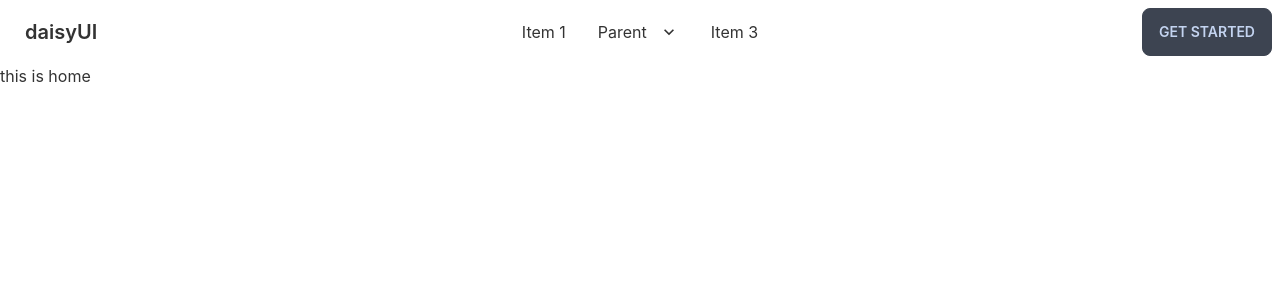
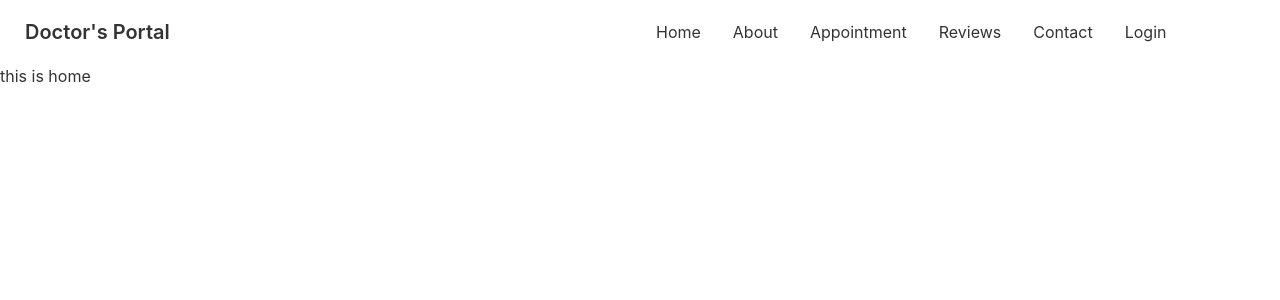
Before and after one commit to laizuakram1/doctors-portal-client, a React (Create React App) app: page / in a window 1280 px wide. Shown: the top 300 px of the page. Built offline with nearby package versions, Linux system fonts and the light colour scheme.

Commit message:
update navbar

```diff
--- a/src/pages/Shared/Navbar/Navbar.js
+++ b/src/pages/Shared/Navbar/Navbar.js
@@ -1,7 +1,18 @@
 import React from 'react';
+import { Link } from 'react-router-dom';
 
 const Navbar = () => {
+  const menuItems = <>
+    <li><Link to='/'>Home</Link></li>
+    <li><Link to='/about'>About</Link></li>
+    <li><Link to='/appointment'>Appointment</Link></li>
+    <li><Link to='/reviews'>Reviews</Link></li>
+    <li><Link to='/contact'>Contact</Link></li>
+    <li><Link to='/login'>Login</Link></li>
+
+  </>
   return (
+    <div>
       <div class="navbar bg-base-100">
         <div class="navbar-start">
           <div class="dropdown">
@@ -9,40 +20,20 @@
               <svg xmlns="http://www.w3.org/2000/svg" class="h-5 w-5" fill="none" viewBox="0 0 24 24" stroke="currentColor"><path stroke-linecap="round" stroke-linejoin="round" stroke-width="2" d="M4 6h16M4 12h8m-8 6h16" /></svg>
             </label>
             <ul tabindex="0" class="menu menu-compact dropdown-content mt-3 p-2 shadow bg-base-100 rounded-box w-52">
-                        <li><a>Item 1</a></li>
-                        <li tabindex="0">
-                            <a class="justify-between">
-                                Parent
-                                <svg class="fill-current" xmlns="http://www.w3.org/2000/svg" width="24" height="24" viewBox="0 0 24 24"><path d="M8.59,16.58L13.17,12L8.59,7.41L10,6L16,12L10,18L8.59,16.58Z" /></svg>
-                            </a>
-                            <ul class="p-2">
-                                <li><a>Submenu 1</a></li>
-                                <li><a>Submenu 2</a></li>
-                            </ul>
-                        </li>
-                        <li><a>Item 3</a></li>
+
+            {menuItems}
+
             </ul>
           </div>
-                <a class="btn btn-ghost normal-case text-xl">daisyUI</a>
+          <a class="btn btn-ghost normal-case text-xl">Doctor's Portal</a>
         </div>
         <div class="navbar-center hidden lg:flex">
           <ul class="menu menu-horizontal p-0">
-                    <li><a>Item 1</a></li>
-                    <li tabindex="0">
-                        <a>
-                            Parent
-                            <svg class="fill-current" xmlns="http://www.w3.org/2000/svg" width="20" height="20" viewBox="0 0 24 24"><path d="M7.41,8.58L12,13.17L16.59,8.58L18,10L12,16L6,10L7.41,8.58Z" /></svg>
-                        </a>
-                        <ul class="p-2">
-                            <li><a>Submenu 1</a></li>
-                            <li><a>Submenu 2</a></li>
-                        </ul>
-                    </li>
-                    <li><a>Item 3</a></li>
+
+           {menuItems}
+
           </ul>
         </div>
-            <div class="navbar-end">
-                <a class="btn">Get started</a>
       </div>
     </div>
   );
--- a/tailwind.config.js
+++ b/tailwind.config.js
@@ -2,6 +2,7 @@
   content: [
     "./src/**/*.{js,jsx,ts,tsx}",
   ],
+
   theme: {
     extend: {},
   },
@@ -9,10 +10,10 @@
   daisyui: {
     themes: [
       {
-        doctortheme: {
-          primary: "#0FCFEC",
-          secondary: "#19D3AE",
-          accent: "#3A4256",
+        mytheme: {
+          primary: "#a991f7",
+          secondary: "#f6d860",
+          accent: "#37cdbe",
           neutral: "#3d4451",
           "base-100": "#ffffff",
         },
@@ -21,5 +22,6 @@
       "cupcake",
     ],
   },
+
   plugins: [require("daisyui")],
 }
```
Lines whose indentation alone changed are shown as unchanged.
